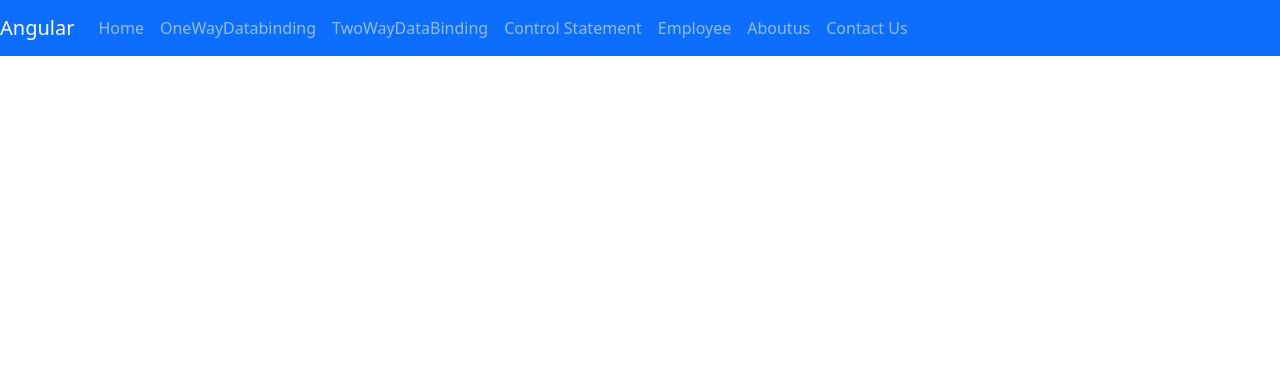
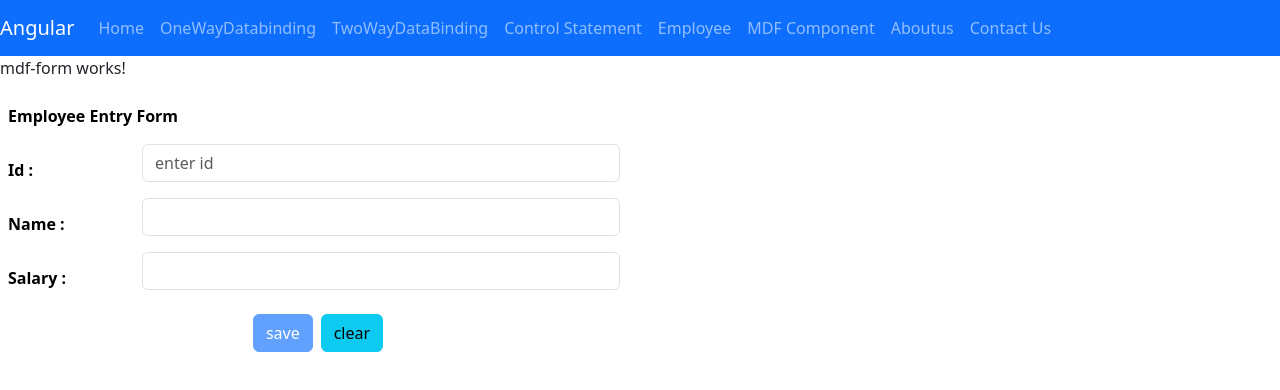
Before and after one commit to viralsir/FirstProject, an Angular app: page /MDF in a window 1280 px wide. Before the commit this address led to /. Shown: the top 390 px of the page. Built offline with nearby package versions, Linux system fonts and the light colour scheme.

Commit message:
MDF (Model Driven Form) is completed.

```diff
--- a/src/app/app.component.html
+++ b/src/app/app.component.html
@@ -25,6 +25,10 @@
       </li>
       <li class="nav-item">
         <a class="nav-link" routerLink="Employee">Employee</a>
+      </li>
+
+      <li class="nav-item">
+        <a class="nav-link" routerLink="MDF">MDF Component</a>
       </li>
 
       <li class="nav-item">
--- a/src/app/app.routes.ts
+++ b/src/app/app.routes.ts
@@ -6,6 +6,7 @@ import {OneWayDataBindingComponent} from '../one-way-data-binding/one-way-data-b
 import {TwoWayDataBindingComponent} from '../two-way-data-binding/two-way-data-binding.component';
 import {ControlStatementComponent} from '../control-statement/control-statement.component';
 import {EmployeeComponent} from '../employee/employee.component';
+import {MdfFormComponent} from '../mdf-form/mdf-form.component';
 
 export const routes: Routes = [
   {path: 'aboutus', component:AboutusComponent },
@@ -14,6 +15,7 @@ export const routes: Routes = [
   {path:"oneway",component:OneWayDataBindingComponent},
   {path:"twoway",component:TwoWayDataBindingComponent},
   {path:"controlstatement",component:ControlStatementComponent},
-  {path:"Employee",component:EmployeeComponent}
+  {path:"Employee",component:EmployeeComponent},
+  {path:"MDF",component:MdfFormComponent}
   //{path:'',component:},
 ];
--- /dev/null
+++ b/src/mdf-form/mdf-form.component.html
@@ -0,0 +1,54 @@
+<p>mdf-form works!</p>
+
+<div class="row">
+
+  <div class="col-6">
+    <form [formGroup]="employeeformgroup" (ngSubmit)="SaveEmployee()">
+      <table class="table table-borderless">
+        <thead>
+            <tr>
+              <th colspan="2"> Employee Entry Form</th>
+            </tr>
+            <tr>
+              <th> Id :</th>
+              <td><input class="form-control" placeholder="enter id" type="text" size="20" formControlName="id"> </td>
+            </tr>
+            <tr>
+              <th> Name : </th>
+              <td><input class="form-control" type="text" size="20" formControlName="name"></td>
+            </tr>
+            <tr>
+              <th> Salary :</th>
+              <td><input class="form-control" type="number" formControlName="salary"> </td>
+            </tr>
+            <tr>
+              <td colspan="2" class="text-center">
+                <input type="submit" value="save" [disabled]="employeeformgroup.invalid"  class="btn btn-primary m-2 ">
+                <input type="reset" value="clear" class="btn btn-info">
+              </td>
+            </tr>
+        </thead>
+
+      </table>
+    </form>
+  </div>
+
+  <div class="col-6">
+      @for(employee of employeelist;track $index){
+
+        <div class="card" style="width: 18rem;">
+          <div class="card-body">
+            <h5 class="card-title"> {{employee.name}}</h5>
+            <h6 class="card-subtitle mb-2 text-body-secondary">{{employee.salary}}</h6>
+
+            <a href="#" class="card-link">Card link</a>
+            <a href="#" class="card-link">Another link</a>
+          </div>
+        </div>
+
+      }
+
+
+  </div>
+
+</div>
--- /dev/null
+++ b/src/mdf-form/mdf-form.component.ts
@@ -0,0 +1,33 @@
+import { Component } from '@angular/core';
+import {FormControl, FormGroup, ReactiveFormsModule, Validators} from '@angular/forms';
+
+@Component({
+  selector: 'app-mdf-form',
+  standalone: true,
+  imports: [
+    ReactiveFormsModule
+  ],
+  templateUrl: './mdf-form.component.html',
+  styleUrl: './mdf-form.component.css'
+})
+export class MdfFormComponent {
+
+  employeeformgroup=new FormGroup(
+    { id:new FormControl("",[Validators.required]),
+      name:new FormControl(""),
+      salary:new FormControl("", [Validators.required,Validators.min(0)])
+    }
+  )
+
+  employeelist:any[]=[];
+
+
+  SaveEmployee() {
+    //console.log(this.employeeformgroup.value);
+    this.employeelist.push(this.employeeformgroup.value);
+    this.employeeformgroup.reset();
+  }
+
+
+
+}
```
Also changed, not shown: src/mdf-form/mdf-form.component.css (added), 1 other file (tests, documents, lock files or other folders).
